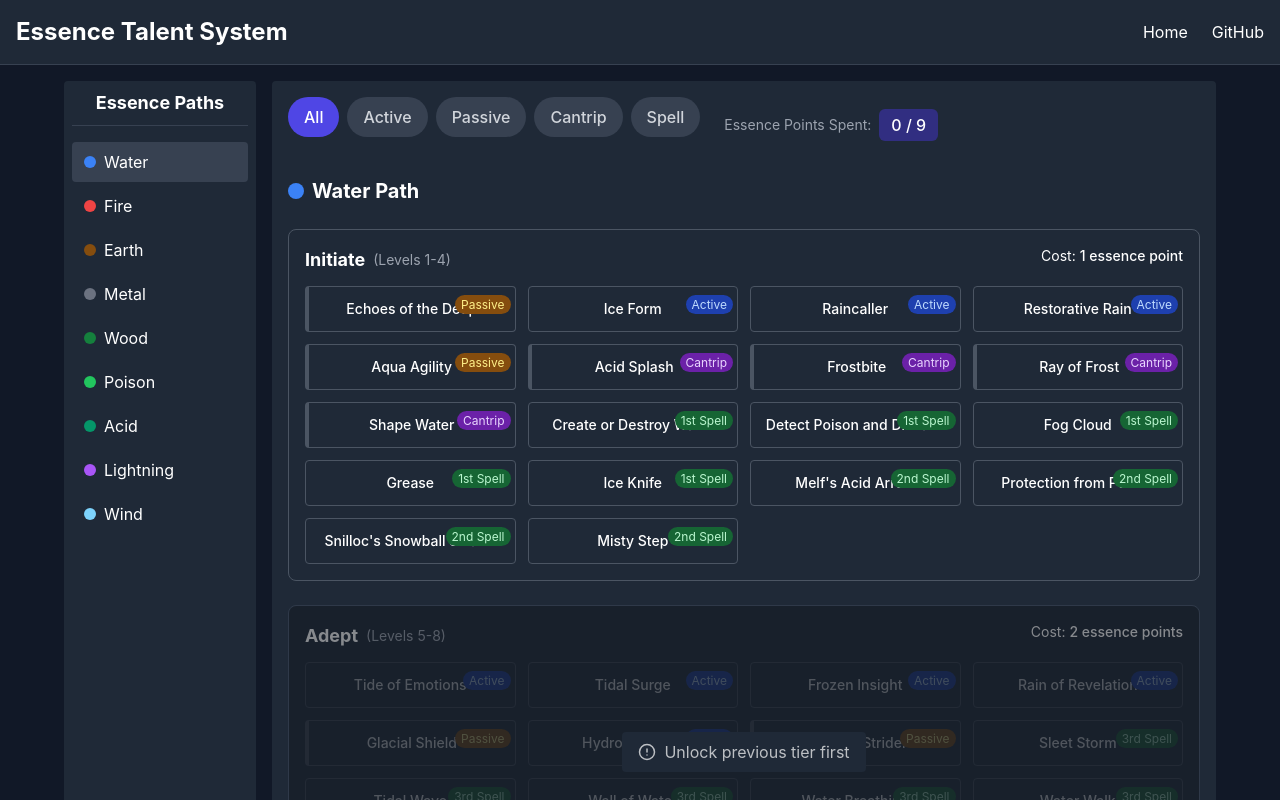
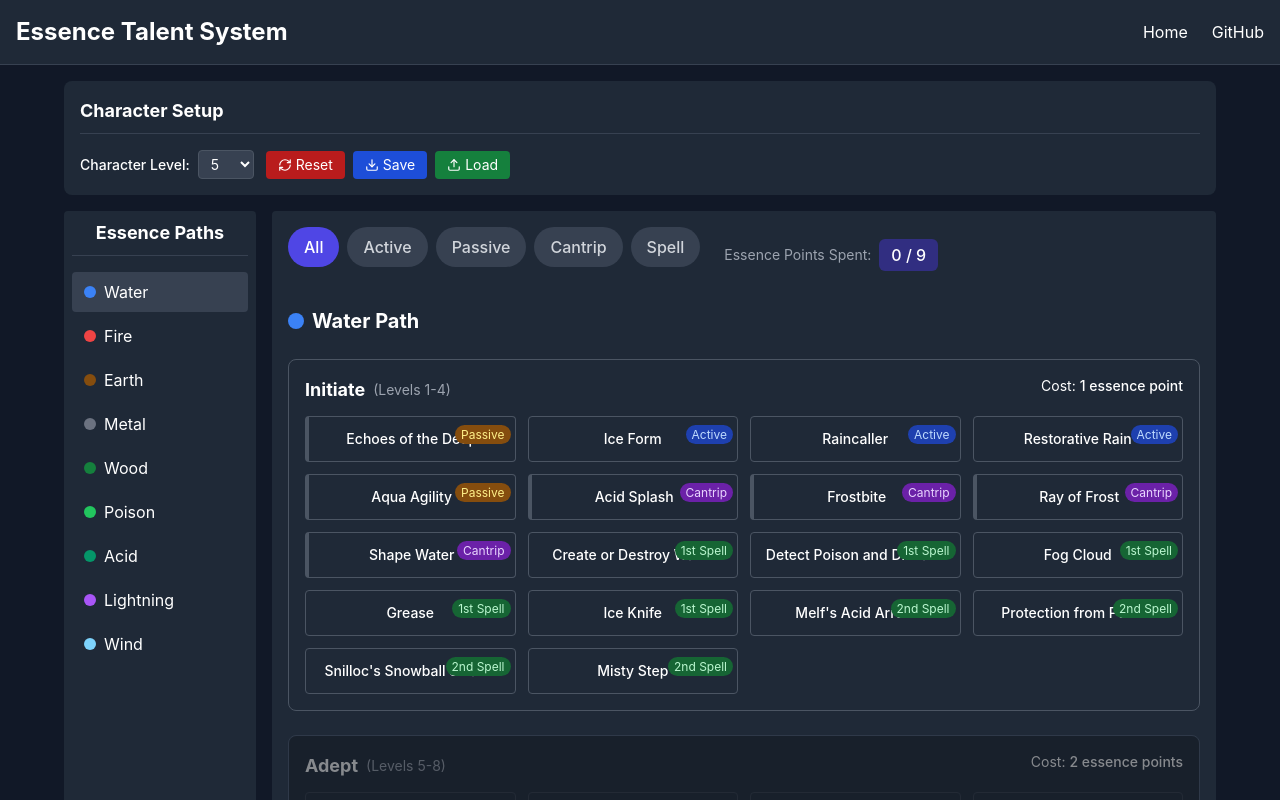
Before and after one commit to Shiroko7/essence-talent-system, a React (Vite) app: page / in a window 1280 px wide. Shown: the top 800 px of the page. Built offline with nearby package versions, Linux system fonts and the light colour scheme.

Commit message:
add character controls

```diff
--- /dev/null
+++ b/src/components/essences/CharacterControls.tsx
@@ -0,0 +1,86 @@
+import React from 'react';
+import { RefreshCw, Download, Upload } from 'lucide-react';
+
+interface CharacterControlsProps {
+  level: number;
+  onLevelChange: (level: number) => void;
+  onReset: () => void;
+  onSaveConfig: () => void;
+  onLoadConfig: (event: React.ChangeEvent<HTMLInputElement>) => void;
+}
+
+const CharacterControls: React.FC<CharacterControlsProps> = ({
+  level,
+  onLevelChange,
+  onReset,
+  onSaveConfig,
+  onLoadConfig
+}) => {
+  // Create array of level options
+  const levelOptions = Array.from({ length: 20 }, (_, i) => i + 1);
+
+  // Reference for file input
+  const fileInputRef = React.useRef<HTMLInputElement>(null);
+
+  return (
+    <div className="flex flex-col sm:flex-row gap-3 items-start sm:items-center">
+      <div className="flex items-center gap-2">
+        <label htmlFor="character-level" className="text-sm font-medium">
+          Character Level:
+        </label>
+        <select
+          id="character-level"
+          value={level}
+          onChange={(e) => onLevelChange(Number(e.target.value))}
+          className="bg-gray-700 border border-gray-600 rounded px-2 py-1 text-sm focus:ring-blue-500 focus:border-blue-500"
+        >
+          {levelOptions.map((lvl) => (
+            <option key={lvl} value={lvl}>
+              {lvl}
+            </option>
+          ))}
+        </select>
+      </div>
+
+      <div className="flex gap-2">
+        <button
+          onClick={onReset}
+          className="flex items-center gap-1 bg-red-700 hover:bg-red-600 px-3 py-1 rounded text-sm"
+          title="Reset all selected abilities"
+        >
+          <RefreshCw size={14} />
+          <span>Reset</span>
+        </button>
+
+        <button
+          onClick={onSaveConfig}
+          className="flex items-center gap-1 bg-blue-700 hover:bg-blue-600 px-3 py-1 rounded text-sm"
+          title="Save configuration to file"
+        >
+          <Download size={14} />
+          <span>Save</span>
+        </button>
+
+        <button
+          onClick={() => fileInputRef.current?.click()}
+          className="flex items-center gap-1 bg-green-700 hover:bg-green-600 px-3 py-1 rounded text-sm"
+          title="Load configuration from file"
+        >
+          <Upload size={14} />
+          <span>Load</span>
+        </button>
+
+        {/* Hidden file input */}
+        <input
+          type="file"
+          ref={fileInputRef}
+          onChange={onLoadConfig}
+          className="hidden"
+          accept=".json"
+        />
+      </div>
+    </div>
+  );
+};
+
+export default CharacterControls;
--- a/src/components/essences/EssenceTalentTree.tsx
+++ b/src/components/essences/EssenceTalentTree.tsx
@@ -1,4 +1,4 @@
-import React, { useState, useEffect } from 'react';
+import React, { useState, useEffect, useRef } from 'react';
 import { Info } from 'lucide-react';
 import {
   ESSENCE_PATHS,
@@ -7,6 +7,7 @@ import {
   FilterType,
   calculateEssencePoints
 } from '../../types/essence';
+import CharacterControls from './CharacterControls';
 import FilterPills from './FilterPills';
 import EssencePath from './EssencePath';
 import EssenceTrackingBar from './EssenceTrackingBar';
@@ -18,6 +19,14 @@ import {
 } from '../../utils/essenceUtils';
 import { importEssenceData } from '../../utils/essenceData';
 import Layout from '../layout/Layout';
+
+// Type for saved configuration
+interface SavedConfig {
+  characterLevel: number;
+  selectedAbilities: string[];
+  activeEssenceByPath: Record<string, number>;
+  version: string;
+}
 
 const EssenceTalentTree: React.FC = () => {
   // Try to import essence data
@@ -43,7 +52,8 @@ const EssenceTalentTree: React.FC = () => {
     updateCharacterLevel,
     resetCharacter,
     updateActiveEssence,
-    getPathPassiveReduction
+    getPathPassiveReduction,
+    setCharacterState
   } = useEssenceAllocation({
     initialLevel: 5, // Start at level 5 as default
     allAbilities: abilities,
@@ -76,9 +86,88 @@ const EssenceTalentTree: React.FC = () => {
     )
   );
 
+  // Save configuration
+  const handleSaveConfig = () => {
+    // Create configuration object
+    const config: SavedConfig = {
+      characterLevel: character.level,
+      selectedAbilities: character.selectedAbilities,
+      activeEssenceByPath: character.activeEssenceByPath,
+      version: '1.0' // Add version for future compatibility
+    };
+
+    // Convert to JSON
+    const configData = JSON.stringify(config, null, 2);
+
+    // Create download link
+    const blob = new Blob([configData], { type: 'application/json' });
+    const url = URL.createObjectURL(blob);
+
+    // Create and click a download link
+    const a = document.createElement('a');
+    a.href = url;
+    a.download = `essence-config-${new Date().toISOString().slice(0, 10)}.json`;
+    document.body.appendChild(a);
+    a.click();
+
+    // Clean up
+    URL.revokeObjectURL(url);
+    document.body.removeChild(a);
+  };
+
+  // Load configuration
+  const handleLoadConfig = (event: React.ChangeEvent<HTMLInputElement>) => {
+    const file = event.target.files?.[0];
+    if (!file) return;
+
+    const reader = new FileReader();
+    reader.onload = (e) => {
+      try {
+        const config = JSON.parse(e.target?.result as string) as SavedConfig;
+
+        // Validate basic structure
+        if (!config.characterLevel || !Array.isArray(config.selectedAbilities)) {
+          throw new Error('Invalid configuration file format');
+        }
+
+        // Set character state
+        setCharacterState({
+          level: config.characterLevel,
+          selectedAbilities: config.selectedAbilities,
+          activeEssenceByPath: config.activeEssenceByPath || {}
+        });
+
+      } catch (error) {
+        console.error('Error loading configuration:', error);
+        alert('Error loading configuration. The file might be corrupted or in an invalid format.');
+      }
+    };
+
+    reader.readAsText(file);
+
+    // Reset the input
+    event.target.value = '';
+  };
+
   return (
     <Layout>
       <div className="max-w-6xl mx-auto">
+        <div className="w-full bg-gray-800 rounded-lg p-4 mb-4">
+          <div className="flex justify-between items-center mb-4 border-b border-gray-700 pb-2">
+            <h2 className="text-lg font-bold">
+              Character Setup
+            </h2>
+          </div>
+
+          <CharacterControls
+            level={character.level}
+            onLevelChange={updateCharacterLevel}
+            onReset={resetCharacter}
+            onSaveConfig={handleSaveConfig}
+            onLoadConfig={handleLoadConfig}
+          />
+        </div>
+
         {/* Essence Tracking Bars Section */}
         {pathsWithActiveAbilities.length > 0 && (
           <div className="w-full bg-gray-800 rounded-lg p-4 mb-4">
--- a/src/hooks/useEssenceAllocation.ts
+++ b/src/hooks/useEssenceAllocation.ts
@@ -165,6 +165,11 @@ const toggleAbility = (ability: Ability, pathId: EssencePathId) => {
     });
   };
 
+  // Function to set the entire character state (used for loading saved configs)
+  const setCharacterState = (newState: Character) => {
+    setCharacter(newState);
+  };
+
   // Function to update active essence spent per path
   const updateActiveEssence = (pathId: EssencePathId, amount: number) => {
     setCharacter(prev => {
@@ -245,7 +250,8 @@ const toggleAbility = (ability: Ability, pathId: EssencePathId) => {
     updateCharacterLevel,
     resetCharacter,
     updateActiveEssence,
-    getPathPassiveReduction
+    getPathPassiveReduction,
+    setCharacterState
   };
 };
 
```
Lines whose indentation alone changed are shown as unchanged.
